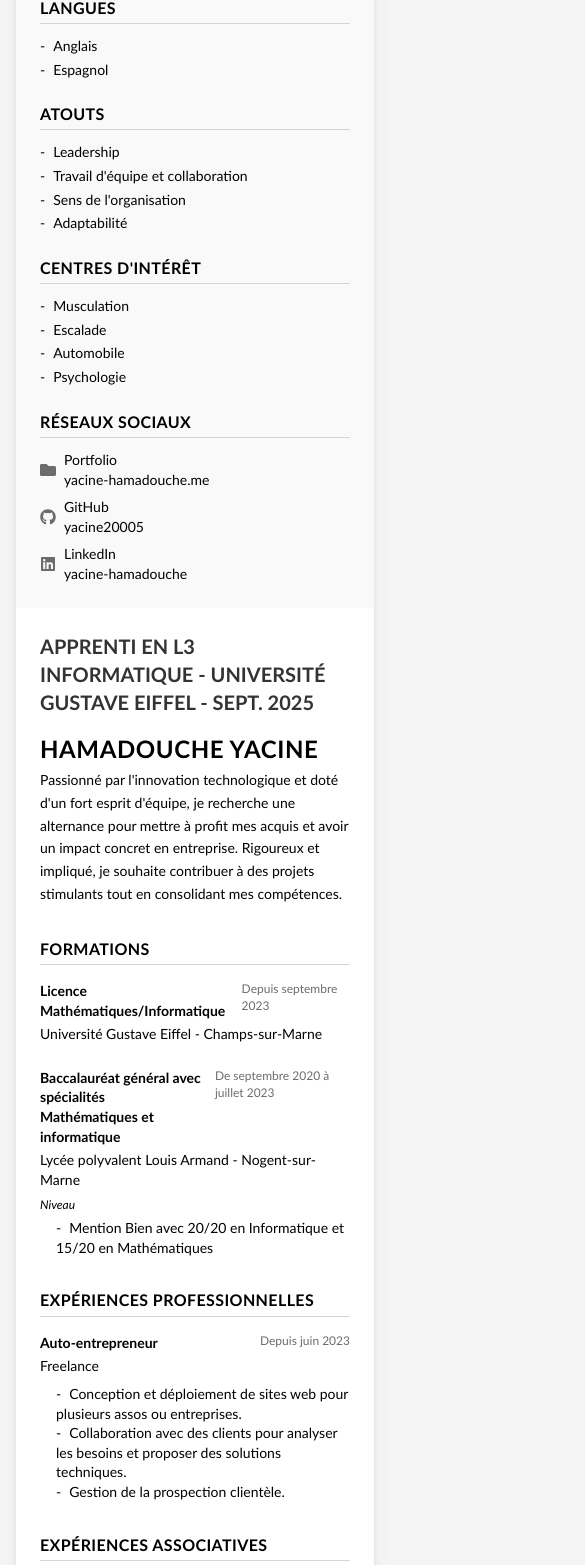
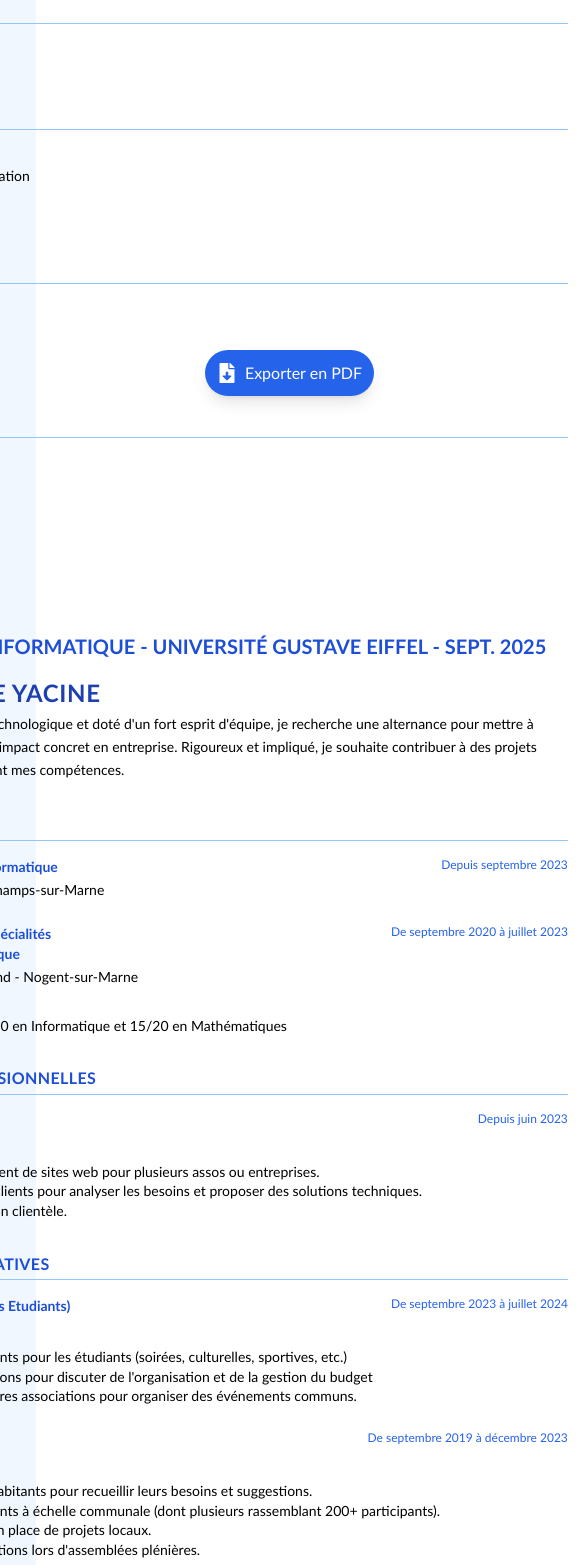
Before and after one commit to yacine20005/CV, a Next.js app: page / in a window 390 px wide. Shown: the part 432-1997 px from the top of the page, 585 px wide, since content can reach past the window. Built offline with nearby package versions, Linux system fonts and the light colour scheme.

Commit message:
feat: améliorer le style et la mise en page du CV pour l'impression PDF

```diff
--- a/components/resume.tsx
+++ b/components/resume.tsx
@@ -1,3 +1,5 @@
+"use client";
+
 import {
   FaMapPin as MapPin,
   FaPhone as Phone,
@@ -5,61 +7,87 @@ import {
   FaGithub as Github,
   FaLinkedin as Linkedin,
   FaFolder as Folder,
+  FaFileDownload as Download,
 } from "react-icons/fa";
 import { IoIosMail as Mail } from "react-icons/io";
+
 export default function Resume() {
+  const handlePrint = () => {
+    window.print();
+  };
+
   return (
-    <div className="resume-container bg-white max-w-4xl w-full mx-auto print:shadow-none">
-      <div className="flex flex-col md:flex-row">
-        {/* Left Column */}
-        <div className="bg-gray-50 p-6 md:w-[30%]">
+    <div className="relative">
+      {/* Bouton d'impression */}
+      <button
+        onClick={handlePrint}
+        className="fixed bottom-4 right-4 bg-blue-600 text-white p-3 rounded-full shadow-lg hover:bg-blue-700 transition-colors z-10 print:hidden flex items-center"
+        aria-label="Exporter en PDF"
+      >
+        <Download className="w-5 h-5 mr-2" />
+        <span>Exporter en PDF</span>
+      </button>
+
+      {/* Conteneur principal avec positionnement absolu pour le fond bleu */}
+      <div className="resume-container bg-white max-w-4xl w-full mx-auto print:shadow-none relative">
+        {/* Fond bleu de la colonne gauche en position absolue pour couvrir toute la hauteur */}
+        <div className="absolute top-0 left-0 bottom-0 w-[30%] bg-[#f0f7ff]"></div>
+
+        <div className="flex flex-col md:flex-row relative">
+          {/* Colonne gauche - le contenu seulement, le fond est géré par la div absolue */}
+          <div className="p-6 md:w-[30%] relative z-10">
             <div className="contact-info mb-6">
               <div className="flex items-start mb-2">
-              <Mail className="w-4 h-4 mr-2 text-gray-600 mt-0.5 flex-shrink-0" />
+                <Mail className="w-4 h-4 mr-2 text-blue-600 mt-0.5 flex-shrink-0" />
                 <span className="text-sm">
-                <a href="mailto:ya.hamadouche@gmail.com">ya.hamadouche@gmail.com</a>
+                  <a
+                    href="mailto:ya.hamadouche@gmail.com"
+                    className="hover:text-blue-600 transition-colors"
+                  >
+                    ya.hamadouche@gmail.com
+                  </a>
                 </span>
               </div>
               <div className="flex items-start mb-2">
-              <MapPin className="w-4 h-4 mr-2 text-gray-600 mt-0.5 flex-shrink-0" />
+                <MapPin className="w-4 h-4 mr-2 text-blue-600 mt-0.5 flex-shrink-0" />
                 <span className="text-sm">Bry-sur-Marne (94360)</span>
               </div>
               <div className="flex items-start mb-2">
-              <Flag className="w-4 h-4 mr-2 text-gray-600 mt-0.5 flex-shrink-0" />
+                <Flag className="w-4 h-4 mr-2 text-blue-600 mt-0.5 flex-shrink-0" />
                 <span className="text-sm">Français</span>
               </div>
               <div className="flex items-start mb-2">
-              <Phone className="w-4 h-4 mr-2 text-gray-600 mt-0.5 flex-shrink-0" />
+                <Phone className="w-4 h-4 mr-2 text-blue-600 mt-0.5 flex-shrink-0" />
                 <span className="text-sm">07 69 60 00 70</span>
               </div>
             </div>
 
             <div className="skills mb-6">
-            <h2 className="text-base font-bold uppercase mb-3 border-b border-gray-300 pb-1 tracking-wide">
+              <h2 className="text-base font-bold uppercase mb-3 border-b border-blue-300 pb-1 tracking-wide text-blue-700">
                 Compétences
               </h2>
               <div className="mb-1.5">
                 <div className="flex justify-between">
                   <span className="font-medium text-sm">Python</span>
-                <span className="text-xs text-gray-600">Avancé</span>
+                  <span className="text-xs text-blue-700">Avancé</span>
                 </div>
               </div>
               <div className="mb-1.5">
                 <div className="flex justify-between">
                   <span className="font-medium text-sm">C</span>
-                <span className="text-xs text-gray-600">Avancé</span>
+                  <span className="text-xs text-blue-700">Avancé</span>
                 </div>
               </div>
               <div className="mb-1.5">
                 <div className="flex justify-between">
                   <span className="font-medium text-sm">Javascript</span>
-                <span className="text-xs text-gray-600">Intermédiaire</span>
+                  <span className="text-xs text-blue-600">Intermédiaire</span>
                 </div>
               </div>
               <div className="mb-1.5">
                 <div className="flex justify-between">
                   <span className="font-medium text-sm">HTML / CSS</span>
-                <span className="text-xs text-gray-600">Intermédiaire</span>
+                  <span className="text-xs text-blue-600">Intermédiaire</span>
                 </div>
               </div>
               <div className="mb-1.5">
@@ -67,7 +95,7 @@ export default function Resume() {
                   <span className="font-medium text-sm">
                     PostgreSQL (base de données)
                   </span>
-                <span className="text-xs text-gray-600">Intermédiaire</span>
+                  <span className="text-xs text-blue-600">Intermédiaire</span>
                 </div>
               </div>
               <div className="mb-1.5">
@@ -75,103 +103,116 @@ export default function Resume() {
                   <span className="font-medium text-sm">
                     Flask (framework web)
                   </span>
-                <span className="text-xs text-gray-600">Intermédiaire</span>
+                  <span className="text-xs text-blue-600">Intermédiaire</span>
                 </div>
               </div>
               <div className="mb-1.5">
                 <div className="flex justify-between">
                   <span className="font-medium text-sm">Git/GitHub</span>
-                <span className="text-xs text-gray-600">Avancé</span>
+                  <span className="text-xs text-blue-700">Avancé</span>
                 </div>
               </div>
               <div className="mb-1.5">
                 <div className="flex justify-between">
                   <span className="font-medium text-sm">VS Code</span>
-                <span className="text-xs text-gray-600">Avancé</span>
+                  <span className="text-xs text-blue-700">Avancé</span>
                 </div>
               </div>
             </div>
 
             <div className="langues mb-6">
-            <h2 className="text-base font-bold uppercase mb-3 border-b border-gray-300 pb-1 tracking-wide">
+              <h2 className="text-base font-bold uppercase mb-3 border-b border-blue-300 pb-1 tracking-wide text-blue-700">
                 Langues
               </h2>
               <ul className="list-none ml-0">
-              <li className="mb-1 text-sm before:content-['-'] before:mr-2">
+                <li className="mb-1 text-sm before:content-['-'] before:mr-2 before:text-blue-500">
                   Anglais
                 </li>
-              <li className="mb-1 text-sm before:content-['-'] before:mr-2">
+                <li className="mb-1 text-sm before:content-['-'] before:mr-2 before:text-blue-500">
                   Espagnol
                 </li>
               </ul>
             </div>
 
             <div className="atouts mb-6">
-            <h2 className="text-base font-bold uppercase mb-3 border-b border-gray-300 pb-1 tracking-wide">
+              <h2 className="text-base font-bold uppercase mb-3 border-b border-blue-300 pb-1 tracking-wide text-blue-700">
                 Atouts
               </h2>
               <ul className="list-none ml-0">
-              <li className="mb-1 text-sm before:content-['-'] before:mr-2">
+                <li className="mb-1 text-sm before:content-['-'] before:mr-2 before:text-blue-500">
                   Leadership
                 </li>
-              <li className="mb-1 text-sm before:content-['-'] before:mr-2">
+                <li className="mb-1 text-sm before:content-['-'] before:mr-2 before:text-blue-500">
                   Travail d'équipe et collaboration
                 </li>
-              <li className="mb-1 text-sm before:content-['-'] before:mr-2">
+                <li className="mb-1 text-sm before:content-['-'] before:mr-2 before:text-blue-500">
                   Sens de l'organisation
                 </li>
-              <li className="mb-1 text-sm before:content-['-'] before:mr-2">
+                <li className="mb-1 text-sm before:content-['-'] before:mr-2 before:text-blue-500">
                   Adaptabilité
                 </li>
               </ul>
             </div>
 
             <div className="interets mb-6">
-            <h2 className="text-base font-bold uppercase mb-3 border-b border-gray-300 pb-1 tracking-wide">
+              <h2 className="text-base font-bold uppercase mb-3 border-b border-blue-300 pb-1 tracking-wide text-blue-700">
                 Centres d'intérêt
               </h2>
               <ul className="list-none ml-0">
-              <li className="mb-1 text-sm before:content-['-'] before:mr-2">
+                <li className="mb-1 text-sm before:content-['-'] before:mr-2 before:text-blue-500">
                   Musculation
                 </li>
-              <li className="mb-1 text-sm before:content-['-'] before:mr-2">
+                <li className="mb-1 text-sm before:content-['-'] before:mr-2 before:text-blue-500">
                   Escalade
                 </li>
-              <li className="mb-1 text-sm before:content-['-'] before:mr-2">
+                <li className="mb-1 text-sm before:content-['-'] before:mr-2 before:text-blue-500">
                   Automobile
                 </li>
-              <li className="mb-1 text-sm before:content-['-'] before:mr-2">
+                <li className="mb-1 text-sm before:content-['-'] before:mr-2 before:text-blue-500">
                   Psychologie
                 </li>
               </ul>
             </div>
 
             <div className="reseaux">
-            <h2 className="text-base font-bold uppercase mb-3 border-b border-gray-300 pb-1 tracking-wide">
+              <h2 className="text-base font-bold uppercase mb-3 border-b border-blue-300 pb-1 tracking-wide text-blue-700">
                 Réseaux sociaux
               </h2>
               <div className="flex items-center mb-2">
-              <Folder className="w-4 h-4 mr-2 text-gray-600 flex-shrink-0" />
+                <Folder className="w-4 h-4 mr-2 text-blue-600 flex-shrink-0" />
                 <span className="text-sm">
                   Portfolio
                   <br />
-                <a href="https://yacine-hamadouche.me">yacine-hamadouche.me</a>
+                  <a
+                    href="https://yacine-hamadouche.me"
+                    className="text-blue-600 hover:underline"
+                  >
+                    yacine-hamadouche.me
+                  </a>
                 </span>
               </div>
               <div className="flex items-center mb-2">
-              <Github className="w-4 h-4 mr-2 text-gray-600 flex-shrink-0" />
+                <Github className="w-4 h-4 mr-2 text-blue-600 flex-shrink-0" />
                 <span className="text-sm">
                   GitHub
                   <br />
-                <a href="https://github.com/yacine20005">yacine20005</a>
+                  <a
+                    href="https://github.com/yacine20005"
+                    className="text-blue-600 hover:underline"
+                  >
+                    yacine20005
+                  </a>
                 </span>
               </div>
               <div className="flex items-center">
-              <Linkedin className="w-4 h-4 mr-2 text-gray-600 flex-shrink-0" />
+                <Linkedin className="w-4 h-4 mr-2 text-blue-600 flex-shrink-0" />
                 <span className="text-sm">
                   LinkedIn
                   <br />
-                <a href="https://www.linkedin.com/in/yacine-hamadouche">
+                  <a
+                    href="https://www.linkedin.com/in/yacine-hamadouche"
+                    className="text-blue-600 hover:underline"
+                  >
                     yacine-hamadouche
                   </a>
                 </span>
@@ -182,32 +223,33 @@ export default function Resume() {
           {/* Right Column */}
           <div className="p-6 md:w-[70%]">
             <div className="header mb-8">
-            <h2 className="text-xl font-bold text-gray-800 mb-4">
-              APPRENTI EN L3 INFORMATIQUE - UNIVERSITÉ GUSTAVE EIFFEL - SEPT. 2025
+              <h2 className="text-xl font-bold text-blue-700 mb-4">
+                APPRENTI EN L3 INFORMATIQUE - UNIVERSITÉ GUSTAVE EIFFEL - SEPT.
+                2025
               </h2>
-            <h1 className="text-2xl font-extrabold uppercase mb-1 tracking-wide">
+              <h1 className="text-2xl font-extrabold uppercase mb-1 tracking-wide text-blue-800">
                 HAMADOUCHE YACINE
               </h1>
               <p className="text-sm leading-relaxed">
-              Passionné par l'innovation technologique et doté d'un fort esprit
-              d'équipe, je recherche une alternance pour mettre à profit mes
-              acquis et avoir un impact concret en entreprise. Rigoureux et
-              impliqué, je souhaite contribuer à des projets stimulants tout en
-              consolidant mes compétences.
+                Passionné par l'innovation technologique et doté d'un fort
+                esprit d'équipe, je recherche une alternance pour mettre à
+                profit mes acquis et avoir un impact concret en entreprise.
+                Rigoureux et impliqué, je souhaite contribuer à des projets
+                stimulants tout en consolidant mes compétences.
               </p>
             </div>
 
             <div className="education mb-8">
-            <h2 className="text-base font-bold uppercase mb-4 border-b border-gray-300 pb-1 tracking-wide">
+              <h2 className="text-base font-bold uppercase mb-4 border-b border-blue-300 pb-1 tracking-wide text-blue-700">
                 Formations
               </h2>
 
               <div className="mb-6">
                 <div className="flex justify-between mb-1">
-                <h3 className="font-semibold text-sm">
+                  <h3 className="font-semibold text-sm text-blue-700">
                     Licence Mathématiques/Informatique
                   </h3>
-                <span className="text-xs text-gray-600">
+                  <span className="text-xs text-blue-600">
                     Depuis septembre 2023
                   </span>
                 </div>
@@ -218,12 +260,12 @@ export default function Resume() {
 
               <div>
                 <div className="flex justify-between mb-1">
-                <h3 className="font-semibold text-sm">
+                  <h3 className="font-semibold text-sm text-blue-700">
                     Baccalauréat général avec spécialités
                     <br />
                     Mathématiques et informatique
                   </h3>
-                <span className="text-xs text-gray-600">
+                  <span className="text-xs text-blue-600">
                     De septembre 2020 à juillet 2023
                   </span>
                 </div>
@@ -231,7 +273,7 @@ export default function Resume() {
                   Lycée polyvalent Louis Armand - Nogent-sur-Marne
                 </div>
                 <div className="text-xs mb-1 italic">Niveau</div>
-              <div className="text-sm mb-2 ml-4 before:content-['-'] before:mr-2">
+                <div className="text-sm mb-2 ml-4 before:content-['-'] before:mr-2 before:text-blue-500">
                   Mention Bien avec 20/20 en Informatique et 15/20 en
                   Mathématiques
                 </div>
@@ -239,26 +281,30 @@ export default function Resume() {
             </div>
 
             <div className="experience mb-8">
-            <h2 className="text-base font-bold uppercase mb-4 border-b border-gray-300 pb-1 tracking-wide">
+              <h2 className="text-base font-bold uppercase mb-4 border-b border-blue-300 pb-1 tracking-wide text-blue-700">
                 Expériences professionnelles
               </h2>
 
               <div className="mb-6">
                 <div className="flex justify-between mb-1">
-                <h3 className="font-semibold text-sm">Auto-entrepreneur</h3>
-                <span className="text-xs text-gray-600">Depuis juin 2023</span>
+                  <h3 className="font-semibold text-sm text-blue-700">
+                    Auto-entrepreneur
+                  </h3>
+                  <span className="text-xs text-blue-600">
+                    Depuis juin 2023
+                  </span>
                 </div>
                 <div className="text-sm mb-2 font-medium">Freelance</div>
                 <ul className="text-sm list-none ml-0">
-                <li className="ml-4 before:content-['-'] before:mr-2">
-                  Conception et déploiement de sites web pour plusieurs assos ou
-                  entreprises.
+                  <li className="ml-4 before:content-['-'] before:mr-2 before:text-blue-500">
+                    Conception et déploiement de sites web pour plusieurs assos
+                    ou entreprises.
                   </li>
-                <li className="ml-4 before:content-['-'] before:mr-2">
+                  <li className="ml-4 before:content-['-'] before:mr-2 before:text-blue-500">
                     Collaboration avec des clients pour analyser les besoins et
                     proposer des solutions techniques.
                   </li>
-                <li className="ml-4 before:content-['-'] before:mr-2">
+                  <li className="ml-4 before:content-['-'] before:mr-2 before:text-blue-500">
                     Gestion de la prospection clientèle.
                   </li>
                 </ul>
@@ -266,31 +312,32 @@ export default function Resume() {
             </div>
 
             <div className="associations">
-            <h2 className="text-base font-bold uppercase mb-4 border-b border-gray-300 pb-1 tracking-wide">
+              <h2 className="text-base font-bold uppercase mb-4 border-b border-blue-300 pb-1 tracking-wide text-blue-700">
                 Expériences associatives
               </h2>
 
               <div>
                 <div className="flex justify-between mb-1">
-                <h3 className="font-semibold text-sm">
+                  <h3 className="font-semibold text-sm text-blue-700">
                     Membre du BDE (Bureau Des Etudiants)
                   </h3>
-                <span className="text-xs text-gray-600">
-                  De septembre 2023 à uillet 2024
+                  <span className="text-xs text-blue-600">
+                    De septembre 2023 à juillet 2024
                   </span>
                 </div>
                 <div className="text-sm mb-2 font-medium">
                   Université Gustave Eiffel
                 </div>
                 <ul className="text-sm list-none ml-0">
-                <li className="ml-4 before:content-['-'] before:mr-2">
-                  Organisation d'événements pour les étudiants (soirées, culturelles, sportives, etc.)
+                  <li className="ml-4 before:content-['-'] before:mr-2 before:text-blue-500">
+                    Organisation d'événements pour les étudiants (soirées,
+                    culturelles, sportives, etc.)
                   </li>
-                <li className="ml-4 before:content-['-'] before:mr-2">
+                  <li className="ml-4 before:content-['-'] before:mr-2 before:text-blue-500">
                     Participation à des réunions pour discuter de l'organisation
                     et de la gestion du budget
                   </li>
-                <li className="ml-4 before:content-['-'] before:mr-2">
+                  <li className="ml-4 before:content-['-'] before:mr-2 before:text-blue-500">
                     Collaboration avec d'autres associations pour organiser des
                     événements communs.
                   </li>
@@ -301,27 +348,27 @@ export default function Resume() {
 
               <div>
                 <div className="flex justify-between mb-1">
-                <h3 className="font-semibold text-sm">
+                  <h3 className="font-semibold text-sm text-blue-700">
                     Jeune Conseiller Municipal
                   </h3>
-                <span className="text-xs text-gray-600">
+                  <span className="text-xs text-blue-600">
                     De septembre 2019 à décembre 2023
                   </span>
                 </div>
                 <div className="text-sm mb-2 font-medium">Bry-sur-marne</div>
                 <ul className="text-sm list-none ml-0">
-                <li className="ml-4 before:content-['-'] before:mr-2">
-                  Collaboration avec les habitants pour recueillir leurs besoins
-                  et suggestions.
+                  <li className="ml-4 before:content-['-'] before:mr-2 before:text-blue-500">
+                    Collaboration avec les habitants pour recueillir leurs
+                    besoins et suggestions.
                   </li>
-                <li className="ml-4 before:content-['-'] before:mr-2">
-                  Organisation d'événements à échelle communale (dont plusieurs
-                  rassemblant 200+ participants).
+                  <li className="ml-4 before:content-['-'] before:mr-2 before:text-blue-500">
+                    Organisation d'événements à échelle communale (dont
+                    plusieurs rassemblant 200+ participants).
                   </li>
-                <li className="ml-4 before:content-['-'] before:mr-2">
-                  Participation à la mise en place de projets local.
+                  <li className="ml-4 before:content-['-'] before:mr-2 before:text-blue-500">
+                    Participation à la mise en place de projets locaux.
                   </li>
-                <li className="ml-4 before:content-['-'] before:mr-2">
+                  <li className="ml-4 before:content-['-'] before:mr-2 before:text-blue-500">
                     Présentation de propositions lors d'assemblées plénières.
                   </li>
                 </ul>
@@ -330,5 +377,6 @@ export default function Resume() {
           </div>
         </div>
       </div>
+    </div>
   );
 }
--- a/styles/globals.css
+++ b/styles/globals.css
@@ -20,19 +20,19 @@ body {
     --card-foreground: 0 0% 3.9%;
     --popover: 0 0% 100%;
     --popover-foreground: 0 0% 3.9%;
-    --primary: 0 0% 9%;
+    --primary: 210 100% 50%; /* Bleu */
     --primary-foreground: 0 0% 98%;
-    --secondary: 0 0% 96.1%;
-    --secondary-foreground: 0 0% 9%;
+    --secondary: 210 100% 90%; /* Bleu clair */
+    --secondary-foreground: 210 100% 30%;
     --muted: 0 0% 96.1%;
     --muted-foreground: 0 0% 45.1%;
-    --accent: 0 0% 96.1%;
-    --accent-foreground: 0 0% 9%;
+    --accent: 210 100% 95%; /* Bleu très clair pour les accents */
+    --accent-foreground: 210 100% 40%;
     --destructive: 0 84.2% 60.2%;
     --destructive-foreground: 0 0% 98%;
-    --border: 0 0% 89.8%;
+    --border: 210 100% 80%; /* Bordure bleu clair */
     --input: 0 0% 89.8%;
-    --ring: 0 0% 3.9%;
+    --ring: 210 100% 50%; /* Bleu pour le focus */
     --chart-1: 12 76% 61%;
     --chart-2: 173 58% 39%;
     --chart-3: 197 37% 24%;
@@ -92,3 +92,81 @@ body {
     @apply bg-background text-foreground;
   }
 }
+
+/* Styles spécifiques pour l'impression PDF */
+@media print {
+  @page {
+    size: A4 portrait;
+    margin: 0;
+  }
+
+  html,
+  body {
+    width: 210mm;
+    height: 297mm;
+    margin: 0;
+    padding: 0;
+    overflow: hidden;
+    -webkit-print-color-adjust: exact !important;
+    print-color-adjust: exact !important;
+  }
+
+  .resume-container {
+    width: 100% !important;
+    height: 100% !important;
+    max-width: none !important;
+    max-height: 297mm !important;
+    margin: 0 !important;
+    padding: 0 !important;
+    overflow: hidden !important;
+    page-break-inside: avoid !important;
+    box-shadow: none !important;
+  }
+
+  /* S'assurer que le contenu est bien réparti sur la page */
+  .resume-container > div {
+    height: 100% !important;
+    padding-bottom: 0 !important;
+  }
+
+  /* S'assurer que l'arrière-plan bleu s'imprime correctement */
+  .absolute.top-0.left-0.bottom-0.w-\[30\%\].bg-\[\#f0f7ff\] {
+    background-color: #f0f7ff !important;
+    height: 297mm !important;
+    -webkit-print-color-adjust: exact !important;
+    print-color-adjust: exact !important;
+  }
+
+  /* Styles généraux pour l'impression */
+  a {
+    text-decoration: none !important;
+    color: #1e40af !important;
+  }
+
+  .text-blue-600,
+  .text-blue-700,
+  .text-blue-800 {
+    color: #1e40af !important;
+    -webkit-print-color-adjust: exact !important;
+    print-color-adjust: exact !important;
+  }
+
+  .border-blue-300 {
+    border-color: #93c5fd !important;
+    -webkit-print-color-adjust: exact !important;
+    print-color-adjust: exact !important;
+  }
+
+  /* Réduire les marges et l'espacement pour optimiser l'utilisation de l'espace */
+  .p-6 {
+    padding: 1.25rem !important;
+  }
+
+  .mb-8 {
+    margin-bottom: 1.5rem !important;
+  }
+
+  .mb-6 {
+    margin-bottom: 1rem !important;
+  }
+}
```
Lines whose indentation alone changed are shown as unchanged.
